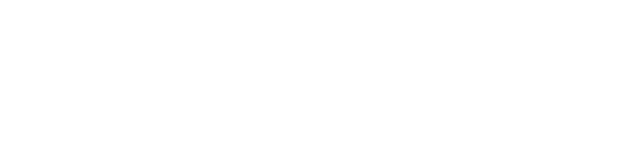
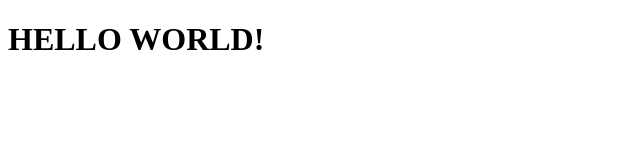
Before and after one commit to AbduCodecamp/hyf-javascript1, a plain HTML site: page week1/index.html in a window 1280 px wide. Shown: the whole page, without its empty margins (0-640 px from the left). Drawn offline with Linux system fonts and the light colour scheme.

Commit message:
Update index.html

```diff
--- a/week1/index.html
+++ b/week1/index.html
@@ -7,6 +7,7 @@
     <title>Document</title>
 </head>
 <body>
+    <h1>HELLO WORLD!<h1>
     <script src="js1-w2.js"></script>
 </body>
 </html>
```
